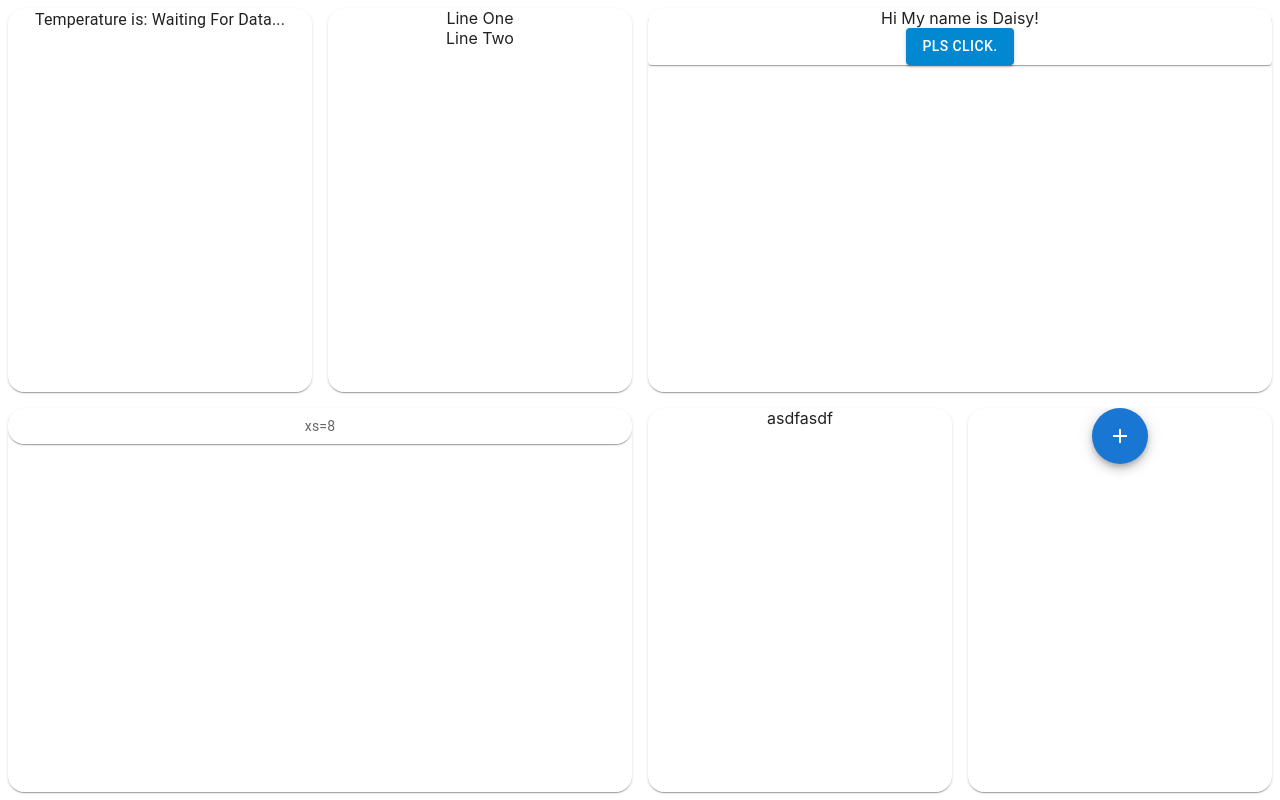
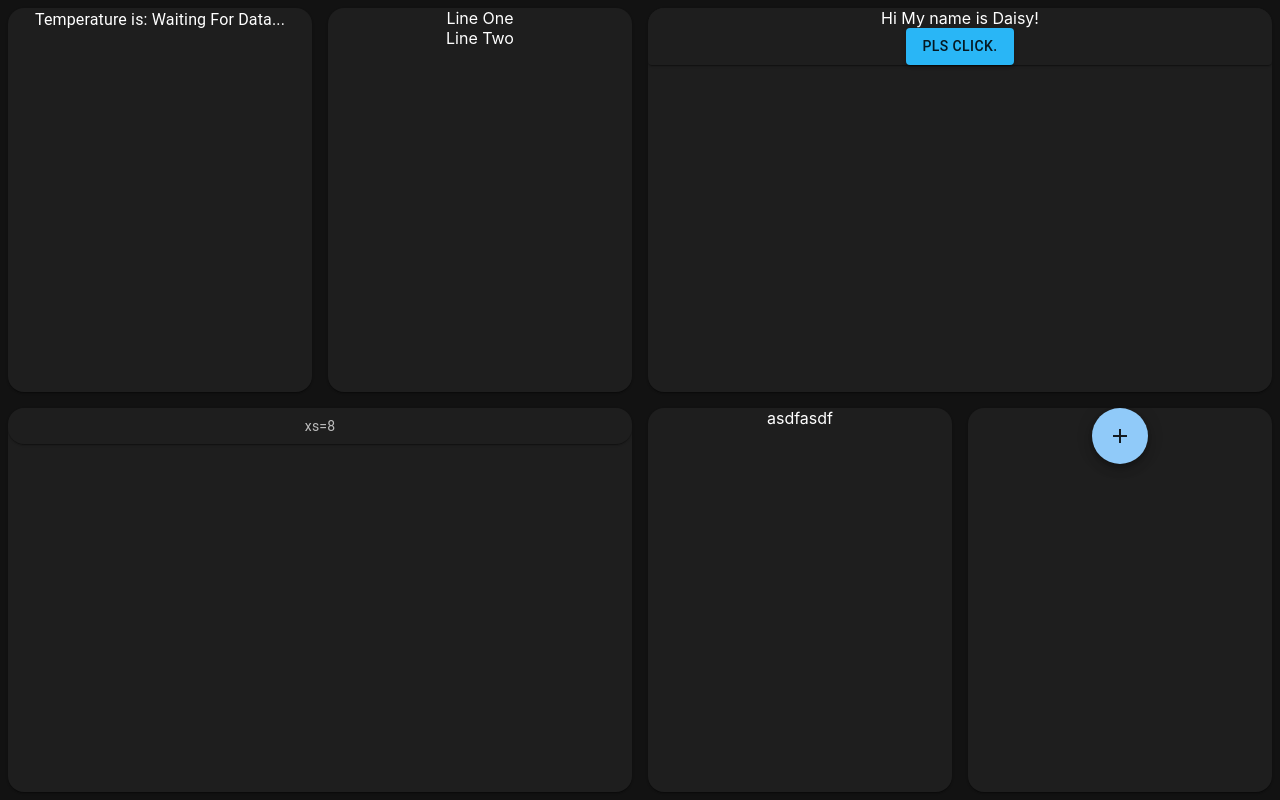
Before and after one commit to penttinj/ukko, a React (Create React App) app in the folder app/: page / in a window 1280 px wide. Built offline with nearby package versions, Linux system fonts and the light colour scheme; no server answers.

Commit message:
app: Simple data fetch loop. TODO: Implement loop cleanup. Work on the dht+ds18 cards

```diff
--- a/app/src/App.tsx
+++ b/app/src/App.tsx
@@ -52,12 +52,21 @@ function App(props: any) {
         setData(parsed);
     };
 
+    const subscribeToData = async (apiUrl: string) => {
+        await getSumData(apiUrl);
+
+        setInterval(async () => {
+            getSumData(apiUrl);
+        }, 5000);
+    };
+
     useEffect(() => {
-        getSumData(apiUrl);
-    }, []);
+        console.log('Running useEffect');
+        subscribeToData(apiUrl);
+    },
+    []);
 
     console.log('props=', props);
-    console.log('data=', data);
 
     return (
         <Background>
--- a/app/src/Theme.tsx
+++ b/app/src/Theme.tsx
@@ -31,7 +31,7 @@ declare module '@mui/material/styles' {
 // eslint-disable-next-line no-undef
 export const Theme = ({ children }: { children: JSX.Element|JSX.Element[] }) => {
     // https://mui.com/customization/dark-mode/#system-preference
-    const prefersDarkMode = useMediaQuery('(prefers-color-scheme: dark)');
+    const prefersDarkMode = useMediaQuery('(prefers-color-scheme: light)');
     console.log('window object:', window);
     // a custom theme for this app
 
```
